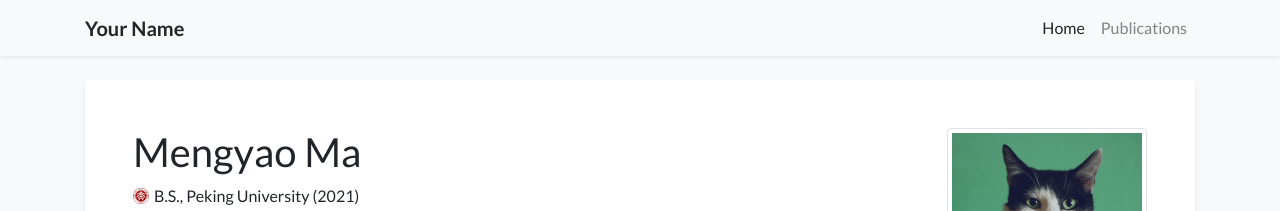
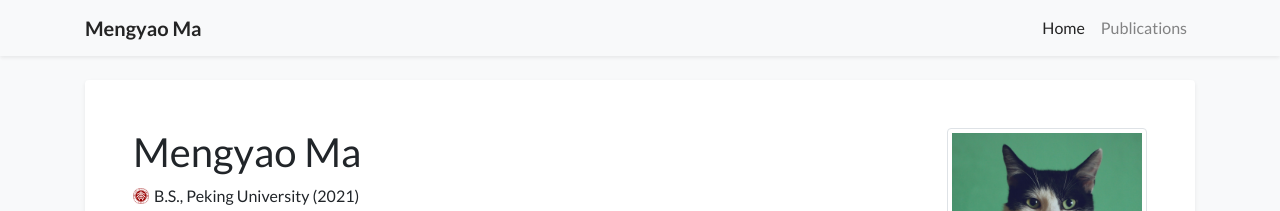
Before and after one commit to MMMMMYY/privacy-preserving-FL-Project, a Jekyll site: the page built from index.html, in a window 1280 px wide. Shown: the top 211 px of the page. Built offline with Jekyll 4.4.1, drawn with Linux system fonts in a browser that asks for light colours; a style sheet for code colours, icons or effects is not loaded.

Commit message:
Update profile.yml

```diff
--- a/_data/profile.yml
+++ b/_data/profile.yml
@@ -1,6 +1,6 @@
 primary_name: "Mengyao Ma"
 secondary_name: ""
-navbar_name: "Your Name"
+navbar_name: "Mengyao Ma"
 
 positions:
   - '<span class="no-break"><img src="assets/images/badges/PKU_red.png" alt="Peking University" class="inline-badge"/></span> B.S., Peking University (2021)'
```
